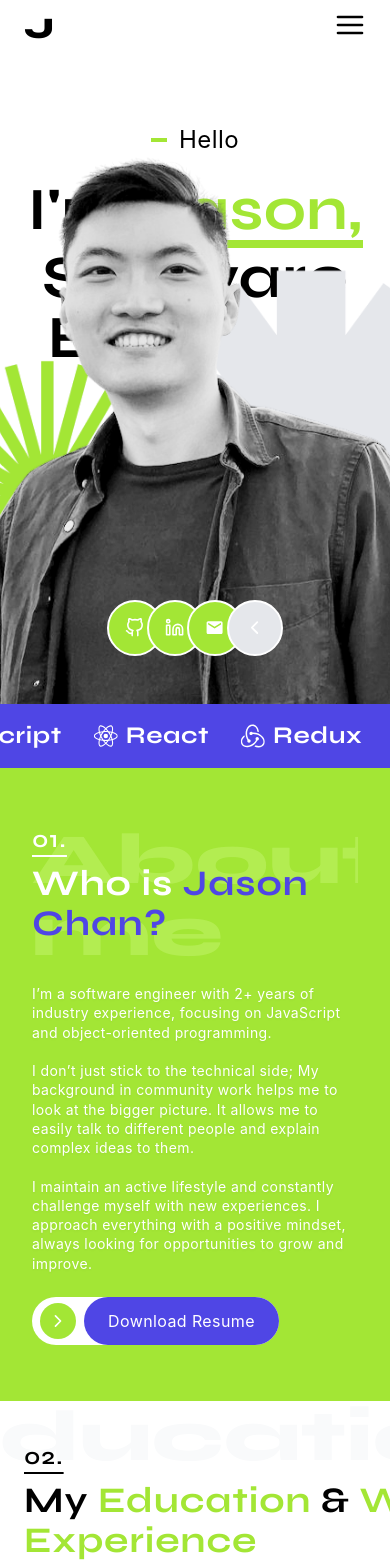
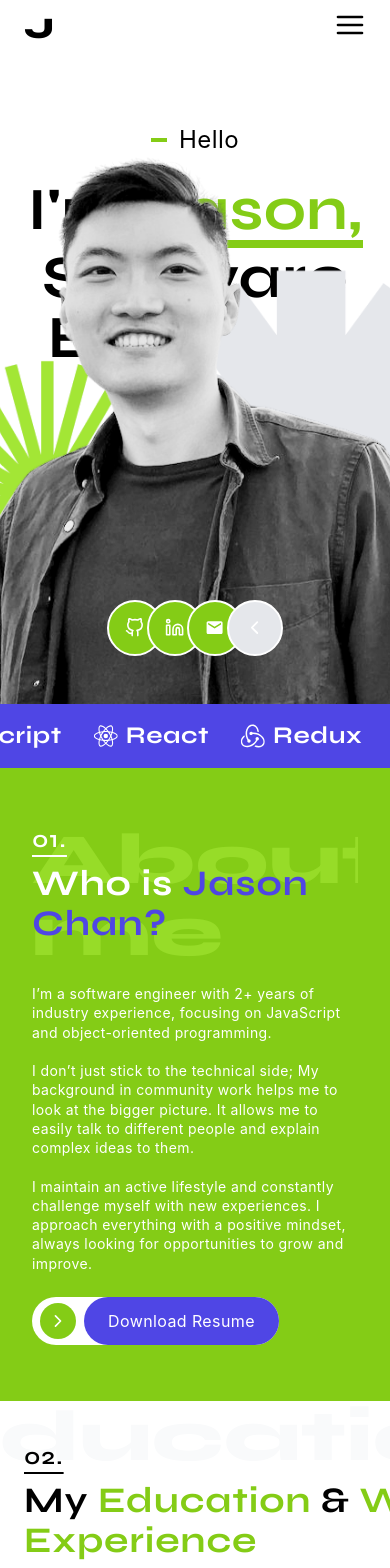
Before and after one commit to jasonchanhk/jasonchanwebsite, a Next.js app: page / in a window 390 px wide. Shown: the part 20-1588 px from the top of the page. Built offline with nearby package versions, Linux system fonts and the light colour scheme.

Commit message:
darken theme lime color & add detail indicate icon

```diff
--- a/components/about.tsx
+++ b/components/about.tsx
@@ -6,7 +6,7 @@ import RedirectButton from "./redirectButton";
 
 const SelfIntroduction = () => {
     return (
-        <div className="drop-shadow-sm md:pr-12 md:text-base text-sm leading-snug mb-6 md:mb-12">
+        <div className="md:pr-12 md:text-base text-sm leading-snug mb-6 md:mb-12">
             <p className="">I’m a software engineer with 2+ years of industry experience, focusing on JavaScript and object-oriented programming. </p>
             <br />
             <p>I don’t just stick to the technical side; My background in community work helps me to look at the bigger picture. It allows me to easily talk to different people and explain complex ideas to them.</p>
@@ -19,7 +19,7 @@ const SelfIntroduction = () => {
 const AboutTitle = () => {
     return (
         <div className={` ${styles.titletext} relative h-40 md:h-52 w-full whitespace-nowrap overflow-x-hidden`}>
-            <div className='absolute inset-0 font-extrabold text-7xl md:text-8xl w-full z-0 text-lime-300/60'>
+            <div className='absolute inset-0 font-extrabold text-7xl md:text-8xl w-full z-0 text-lime-400/60'>
                 About <br /> me
             </div>
             <div className='absolute z-40 inset-0 text-white'>
--- a/components/contact.tsx
+++ b/components/contact.tsx
@@ -62,9 +62,9 @@ const ContactTitle = () => {
                     <div className='font-bold text-4xl md:text-6xl mt-2 tracking-wide'>
                         Let&apos;s&nbsp;
                         {isMobile && <br />}
-                        <span className='text-lime-400'>Connect</span>&nbsp;&
+                        <span className='text-lime-500'>Connect</span>&nbsp;&
                         <br />
-                        <span className='text-lime-400'>Collaborate</span>
+                        <span className='text-lime-500'>Collaborate</span>
                     </div>
                 </div>
 
@@ -79,7 +79,7 @@ const ContactList = () => {
             <div className='flex flex-col gap-3 pt-10 md:self-end'>
 
                 <div className='flex items-center cursor-pointer w-fit' onClick={copyEvent}>
-                    <div className='w-10 h-10 md:w-14 md:h-14 rounded-full bg-lime-400 border-2 border-white flex justify-center items-center'>
+                    <div className='w-10 h-10 md:w-14 md:h-14 rounded-full bg-lime-500 hover:bg-lime-400 border-2 border-white flex justify-center items-center'>
                         <MdEmail />
                     </div>
                     <div className='pl-2'>chanjky97@gmail.com</div>
@@ -87,7 +87,7 @@ const ContactList = () => {
 
                 <Link passHref href="https://github.com/jasonchanhk">
                     <div className='flex items-center cursor-pointer w-fit'>
-                        <div className='w-10 h-10 md:w-14 md:h-14 rounded-full bg-lime-400 border-2 border-white flex justify-center items-center'>
+                        <div className='w-10 h-10 md:w-14 md:h-14 rounded-full bg-lime-500 hover:bg-lime-400 border-2 border-white flex justify-center items-center'>
                             <FiGithub />
                         </div>
                         <div className='pl-2'>github.com/jasonchanhk</div>
@@ -96,7 +96,7 @@ const ContactList = () => {
 
                 <Link passHref href="https://www.linkedin.com/in/jason-chan-361266217/">
                     <div className='flex items-center cursor-pointer w-fit'>
-                        <div className='w-10 h-10 md:w-14 md:h-14 rounded-full bg-lime-400 border-2 border-white flex justify-center items-center'>
+                        <div className='w-10 h-10 md:w-14 md:h-14 rounded-full bg-lime-500 hover:bg-lime-400 border-2 border-white flex justify-center items-center'>
                             <FiLinkedin />
                         </div>
                         <div className='pl-2'>linkedin.com/in/jasonchanky</div>
@@ -104,7 +104,7 @@ const ContactList = () => {
                 </Link>
 
                 <div className='flex items-center w-fit'>
-                    <div className='w-10 h-10 md:w-14 md:h-14 rounded-full bg-lime-400 border-2 border-white flex justify-center items-center'>
+                    <div className='w-10 h-10 md:w-14 md:h-14 rounded-full bg-lime-500 border-2 border-white flex justify-center items-center'>
                         <IoLocationSharp />
                     </div>
                     <div className='pl-2'>Richmond, London</div>
--- a/components/experienceHeader.tsx
+++ b/components/experienceHeader.tsx
@@ -25,10 +25,10 @@ const ExperienceHeader = () => {
           <div className='font-semibold text-2xl underline tracking-wider underline-offset-8 z-40 pt-10 md:pt-0'>02. </div>
           <div className='font-bold text-4xl md:text-6xl mt-2 tracking-wide z-40 text-wrap'>
             My&nbsp;
-            <span className='text-lime-400'>Education&nbsp;</span>
+            <span className='text-lime-500'>Education&nbsp;</span>
             {isMobile && <br />}
             &&nbsp;
-            <span className='text-lime-400'>Work {isMobile && <br />}Experience </span>
+            <span className='text-lime-500'>Work {isMobile && <br />}Experience </span>
           </div>
         </div>
       </div>
--- a/components/homeContent.tsx
+++ b/components/homeContent.tsx
@@ -11,16 +11,16 @@ const HomeContent = () => {
             <div className='flex flex-col'>
                 <div className='flex justify-center text-2xl'>
                     <div className='flex items-center pb-6'>
-                        <div className='bg-lime-400 h-1 w-4 mr-3'></div>
+                        <div className='bg-lime-500 h-1 w-4 mr-3'></div>
                         <div className='inline-block'>Hello</div>
                     </div>
                 </div>
                 <div className={`font-bold text-6xl md:text-8xl ${styles.titletext} flex flex-col`}>
                     <div className='flex justify-center'>
                         <div>I&apos;m&nbsp;</div>
-                        <div className='inline-block text-lime-400'>
+                        <div className='inline-block text-lime-500'>
                             Jason,
-                            <div className='bg-lime-400 h-2'></div>
+                            <div className='bg-lime-500 h-2'></div>
                         </div>
                     </div>
                     <div className='flex justify-center text-center'>Software Engineer</div>
@@ -30,19 +30,19 @@ const HomeContent = () => {
                     <div className='flex'>
                         <IconContext.Provider value={{ color: "white", size: "1.2rem" }}>
                             <a href="https://github.com/jasonchanhk" target="_blank" rel="noreferrer">
-                                <div className='w-14 h-14 rounded-full bg-lime-400 border-2 border-white hover:bg-lime-500 active:bg-lime-600 flex justify-center items-center cursor-pointer'>
+                                <div className='w-14 h-14 rounded-full bg-lime-500 border-2 border-white hover:bg-lime-400 flex justify-center items-center cursor-pointer'>
                                     <FiGithub />
                                 </div>
                             </a>
 
                             <a href="https://www.linkedin.com/in/jason-chan-361266217/" target="_blank" rel="noreferrer">
-                                <div className='w-14 h-14 -ml-4 rounded-full bg-lime-400 border-2 border-white hover:bg-lime-500 active:bg-lime-600 flex justify-center items-center cursor-pointer'>
+                                <div className='w-14 h-14 -ml-4 rounded-full bg-lime-500 border-2 border-white hover:bg-lime-400 flex justify-center items-center cursor-pointer'>
                                     <FiLinkedin />
                                 </div>
                             </a>
 
                             <div
-                                className='w-14 h-14 -ml-4 rounded-full bg-lime-400 border-2 border-white hover:bg-lime-500 active:bg-lime-600 flex justify-center items-center cursor-pointer'
+                                className='w-14 h-14 -ml-4 rounded-full bg-lime-500 border-2 border-white hover:bg-lime-400 flex justify-center items-center cursor-pointer'
                                 onClick={copyEvent}
                             >
                                 <MdEmail />
--- a/components/projectContent.tsx
+++ b/components/projectContent.tsx
@@ -55,7 +55,7 @@ const ProjectContent = () => {
                     <div className='flex gap-2'>
                       {stack.map((tech, index) => {
                         return (
-                          <div className='bg-lime-400 text-black px-2 py-1 md:px-4 md:py-2 rounded-full text-xs' key={index}>{tech}</div>
+                          <div className='bg-lime-500 text-white px-2 py-1 md:px-4 md:py-2 rounded-full text-sm' key={index}>{tech}</div>
                         )
                       })}
                     </div>
--- a/components/projectHeader.tsx
+++ b/components/projectHeader.tsx
@@ -18,7 +18,7 @@ const ProjectHeader = () => {
 
   return (
     <div className={`md:top-24 ${styles.titletext} text-black relative h-40 md:h-36 w-full whitespace-nowrap overflow-x-hidden`}>
-      <div className='absolute inset-0 font-extrabold text-7xl md:text-8xl w-full z-0 text-lime-300/60'>
+      <div className='absolute inset-0 font-extrabold text-7xl md:text-8xl w-full z-0 text-lime-400/60'>
         Latest Pojects
       </div>
       <div className='absolute inset-0 flex mx-auto max-w-7xl px-6 md:px-20 text-white'>
--- a/components/redirectButton.tsx
+++ b/components/redirectButton.tsx
@@ -10,10 +10,10 @@ interface RedirectButtonProps {
 const RedirectButton = ({ coloured, className, children }: RedirectButtonProps) => {
     return (
         <div className={`${coloured ? 'bg-gray-100' : 'bg-white'} flex items-center w-fit h-fit rounded-full ${className}`}>
-            <div className={`${coloured ? 'bg-white text-black' : 'bg-lime-400 text-white'} w-9 h-9 md:w-11 md:h-11 rounded-full flex items-center justify-center ml-2 mr-2 md:mr-4`}>
+            <div className={`${coloured ? 'bg-white text-black' : 'bg-lime-500 text-white'} w-9 h-9 md:w-11 md:h-11 rounded-full flex items-center justify-center ml-2 mr-2 md:mr-4`}>
                 <IoChevronForward />
             </div>
-            <div className={`${coloured ? 'bg-lime-400 hover:bg-lime-500' : 'bg-indigo-600 hover:bg-indigo-700'} px-6 py-3 md:px-10 md:py-4 w-fit rounded-full text-white text-base md:text-lg`}>{children}</div>
+            <div className={`${coloured ? 'bg-lime-500 hover:bg-lime-400' : 'bg-indigo-600 hover:bg-indigo-800'} px-6 py-3 md:px-10 md:py-4 w-fit rounded-full text-white text-base md:text-lg`}>{children}</div>
         </div>
     )
 };
--- a/components/section.tsx
+++ b/components/section.tsx
@@ -13,7 +13,7 @@ type Props = {
 
 const Section = ({ children, id, colored, classname }: Props) => {
     return (
-        <div id={id} className={`${colored && 'bg-lime-400 text-white'} ${classname}`}>
+        <div id={id} className={`${colored && 'bg-lime-500 text-white'} ${classname}`}>
             {children}
         </div>)
 }
```
Also changed, not shown: components/experienceContent.tsx (+14 -8 lines), components/layout.tsx (+5 -5 lines).
